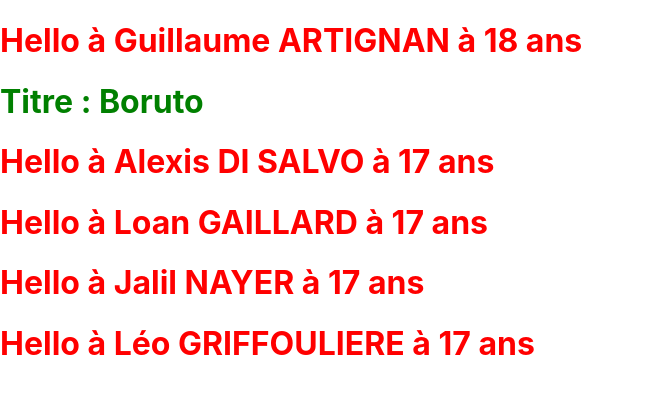
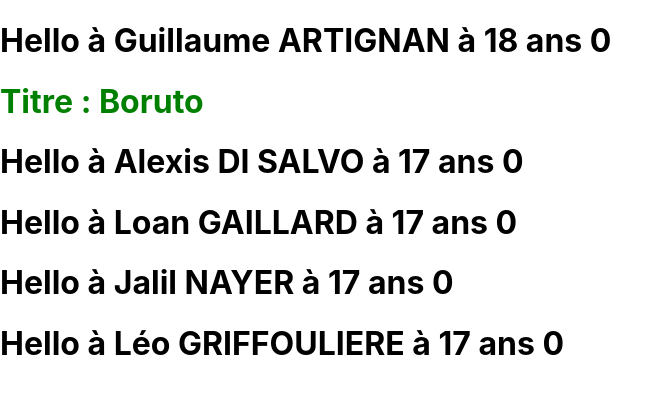
Before and after one commit to guillaume-artignan/EdenReact, a React (Create React App) app: page / in a window 1280 px wide. Shown: the top 394 px of the page, without its empty margins (0-672 px from the left). Built offline with nearby package versions, Linux system fonts and the light colour scheme.

Commit message:
Ajout d'un compteur pour le composant Hello

```diff
--- a/src/hello/Hello.css
+++ b/src/hello/Hello.css
@@ -1,3 +1,3 @@
 .Hello h1 {
-    color : red;
+    user-select: none;
 }
--- a/src/hello/Hello.js
+++ b/src/hello/Hello.js
@@ -6,8 +6,13 @@ import './Hello.css';
 
 class Hello extends Component {
 
-    hello(){
-        alert("Hello à "+this.props.prenom+" "+this.props.nom+" à "+this.props.age+" ans");
+    constructor(){
+        super();
+        this.state = {color : "black", compteur : 0};
+    }
+
+    compte(){
+        this.setState({compteur : this.state.compteur+1});
     }
 
     render(){
@@ -15,8 +20,11 @@ class Hello extends Component {
         var prenom = this.props.prenom;
         var age = this.props.age;
 
-        return <div onClick={()=>this.hello()} className="Hello">
-                    <h1>Hello à {prenom} {nom} à {age} ans</h1>
+        var style = {};
+        style.color = this.state.couleur;
+
+        return <div onClick={()=>this.compte()} className="Hello">
+                    <h1 style={style}>Hello à {prenom} {nom} à {age} ans {this.state.compteur}</h1>
                 </div>;
     }
 }
```
